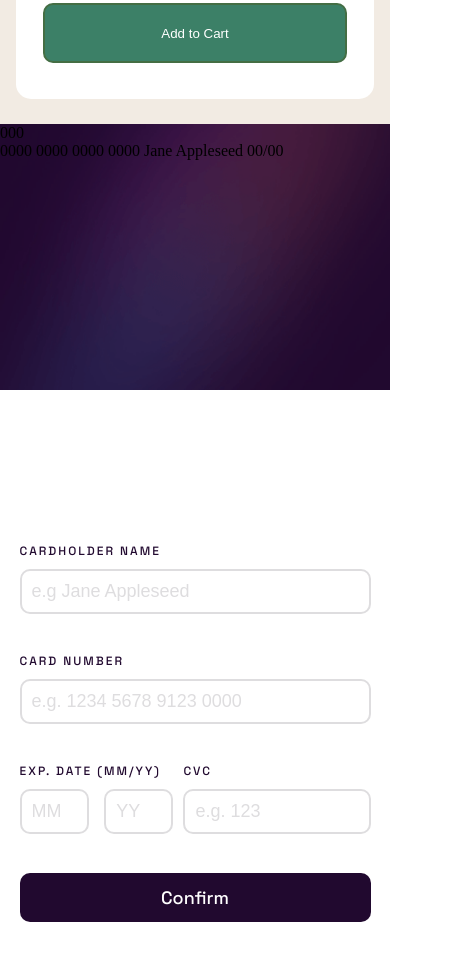
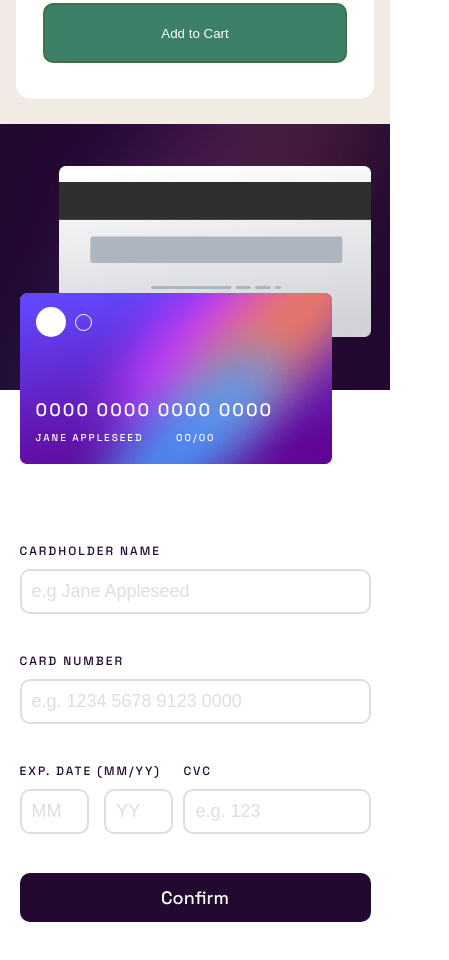
Before and after one commit to Arsenaultm90/Front-End-Mentor, a plain HTML site: page index.html in a window 390 px wide. Shown: the part 720-1680 px from the top of the page, 449 px wide, since content can reach past the window. Drawn offline with Linux system fonts and the light colour scheme.

Commit message:
Mobile credit card screen in working condition -Non-functional, Concept Only

```diff
--- a/index.html
+++ b/index.html
@@ -68,10 +68,20 @@
 				</section>
 				<section class="card-details-form-container">
 					<main class="card-details-form-main">
-						<div class="cards-container">
-							<div class="back-card">000</div>
-							<div class="front-card">
-								0000 0000 0000 0000 Jane Appleseed 00/00
+						<div class="back-card">
+							<img src="./images/CardDetails/bg-card-back.png" alt="" />
+							<p>000</p>
+						</div>
+						<div class="front-card">
+							<img src="./images/CardDetails/bg-card-front.png" alt="" />
+							<span class="fill-dot"></span>
+							<span class="empty-dot"></span>
+							<div class="front-card-text">
+								<p>0000 0000 0000 0000</p>
+								<div class="front-card-bottom-text">
+									<p>Jane Appleseed</p>
+									<p>00/00</p>
+								</div>
 							</div>
 						</div>
 						<div class="top">
--- a/style.css
+++ b/style.css
@@ -148,10 +148,83 @@ body {
 	display: grid;
 	grid-template-rows: 45% 55%;
 	justify-content: center;
+	position: relative;
 }
 
-.cards-container {
+.back-card {
 	position: absolute;
+	width: 100%;
+	top: 5%;
+	left: 15%;
+}
+
+.back-card img {
+	width: 80%;
+}
+
+.front-card {
+	position: absolute;
+	top: 20%;
+	left: 20px;
+	width: 100%;
+}
+
+.fill-dot {
+	height: 30px;
+	width: 30px;
+	background-color: white;
+	border-radius: 50%;
+	display: inline-block;
+	position: absolute;
+	left: 4%;
+	top: 8%;
+}
+
+.empty-dot {
+	height: 15px;
+	width: 15px;
+	background-color: transparent;
+	border: 1px solid white;
+	border-radius: 50%;
+	display: inline-block;
+	position: absolute;
+	left: 14%;
+	top: 12%;
+}
+
+.front-card-text {
+	position: absolute;
+	display: flex;
+	flex-direction: column;
+	align-items: center;
+	top: 60%;
+	width: 312px;
+}
+
+.front-card-text p {
+	font-family: 'Space Grotesk', sans-serif;
+	color: white;
+	font-size: 18px;
+	letter-spacing: 2px;
+	width: 90%;
+	text-align: justify;
+	margin-bottom: 10px;
+}
+
+.front-card-bottom-text {
+	display: flex;
+	justify-content: center;
+	align-items: center;
+	width: 90%;
+}
+
+.front-card-bottom-text p {
+	font-size: 10px;
+	text-transform: uppercase;
+}
+
+.front-card img {
+	width: 80%;
 }
 
 .top img {
@@ -205,6 +278,10 @@ body {
 	font-size: 18px;
 }
 
+.input-item input:focus {
+	border-color: hsl(278, 68%, 11%);
+}
+
 .input-item input::placeholder {
 	color: hsl(270, 3%, 87%);
 }
@@ -236,9 +313,6 @@ body {
 	height: 100%;
 }
 
-.cvc input {
-}
-
 .bottom button {
 	width: 90%;
 	height: 55px;
```
